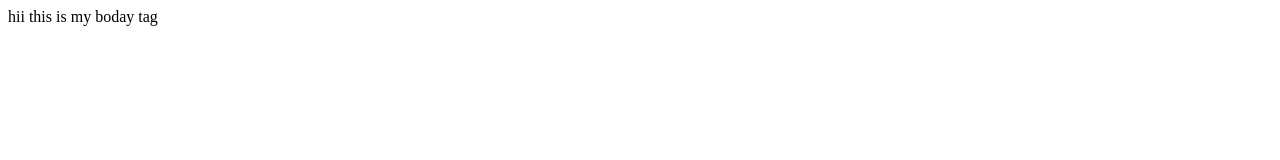
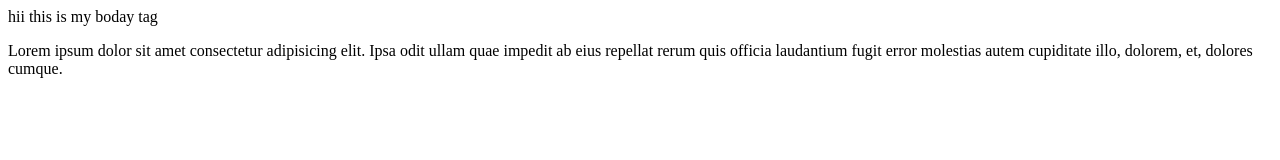
Before and after one commit to sagarna1k/practice, a plain HTML site: page index.html in a window 1280 px wide. Drawn offline with Linux system fonts and the light colour scheme.

Commit message:
updated index file with paragraph

```diff
--- a/index.html
+++ b/index.html
@@ -7,5 +7,6 @@
 </head>
 <body>
     hii this is my boday tag
+    <p>Lorem ipsum dolor sit amet consectetur adipisicing elit. Ipsa odit ullam quae impedit ab eius repellat rerum quis officia laudantium fugit error molestias autem cupiditate illo, dolorem, et, dolores cumque.</p>
 </body>
 </html>
```
